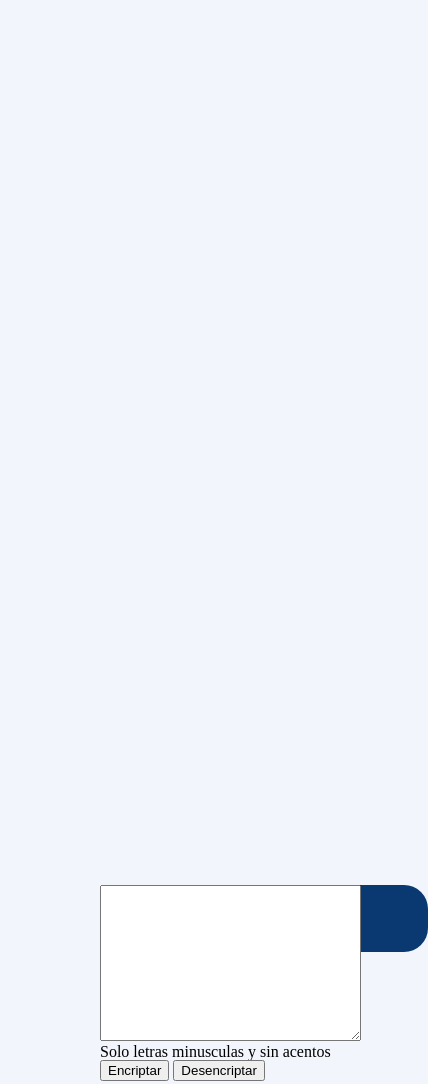
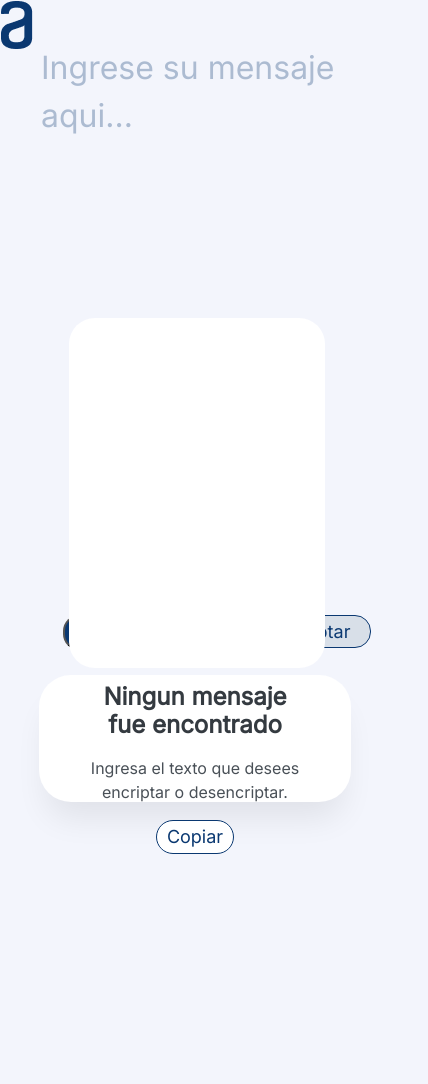
Before and after one commit to J0D0NE/encriptador-de-texto, a plain HTML site: page index.html in a window 390 px wide. Shown: the top 1084 px of the page, 428 px wide, since content can reach past the window. After the commit the page ends 855 px from the top, so only its background shows below. Drawn offline with Linux system fonts and the light colour scheme.

Commit message:
botones y js agregados

```diff
--- a/index.html
+++ b/index.html
@@ -5,25 +5,26 @@
     <head>
         <meta charset="UTF-8">
         <meta http-equiv="X-UA-Compatible" content="IE=edge" />
-        <meta name="viewport" content="width=device-width, initial scale=1.0" />
+        <meta name="viewport" content="width=device-width"/>
         <title>Encriptador</title>
         <link rel="stylesheet" href="reset.css">
         <link rel="stylesheet" href="style.css">
+        <link href="https://fonts.googleapis.com/css2?family=Inter&display=swap" rel="stylesheet">
+
     </head>
     <body>
-        <div class="container">
+        <main class="container">
+            <header>
+                <img class="logo-alura" img src="vector.png">
+            </header>
+
             <div class="encriptar">
-                <textarea name="texto"
-                    class="texto"
-                    id="texto"
-                    cols="30"
-                    rows="10"
-                    placeholder="Ingresa el texto aqui.">
-                </textarea>
+                <textarea name="texto" class="texto" id="texto" cols="30" rows="10" placeholder="Ingrese su mensaje aqui..."></textarea>
 
                 <div class="terminos">
-                    <p>Solo letras minusculas y sin acentos</p>
+                    <p>&#42; Solo letras minúsculas y sin acentos</p>
                 </div>
+
                 <div class="botones">
                     <button class="b_encriptar" type="button" onclick="encriptar()">
                         Encriptar
@@ -34,22 +35,16 @@
                 </div>
             </div>
             <div class="encriptado">
-                <img class="i_referencial" src="" alt="">
                 <div class="mensaje-encriptado" id="mensaje-encriptado">
-                    <h2 class="titulo-mensaje">Ningun mensaje encontrado</h2>
-                    <p class="parrafo">Ingresa el texto para encriptar o desencriptar</p>
-                    <textarea name="mensaje"
-                        id="mensaje"
-                        cols="30"
-                        rows="10"
-                        class="mensaje">
-                    </textarea>
+                    <h2 class="titulo-mensaje" id="titulo-mensaje">Ningun mensaje fue encontrado</h2>
+                    <p class="parrafo" id="parrafo">Ingresa el texto que desees encriptar o desencriptar.</p>
+                    <textarea class="caja-mensaje" name="mensaje" id="mensaje" class="mensaje" cols="30" rows="10"></textarea>
                     <button class="copiar" type="button" onclick="copiar()">
                         Copiar
                     </button>
                 </div>
             </div>
-        </div>
+        </main>
     </body>
     <script src="index.js"></script>
 
--- a/index.js
+++ b/index.js
@@ -0,0 +1,39 @@
+function encriptar() {
+    let texto = document.getElementById("texto").value;
+
+    let textocifrado = texto
+        .replace(/e/gi, "enter")
+        .replace(/i/gi, "imes")
+        .replace(/a/gi, "ai")
+        .replace(/o/gi, "ober")
+        .replace(/u/gi, "ufat");
+
+  if (document.getElementById("texto").value.lenght !=0) {
+        document.getElementById("mensaje").value = textocifrado;
+     document.getElementById("titulo-mensaje").textContent = "Mensaje encriptado"
+        document.getElementById("parrafo").textContent = "";
+  }
+
+
+}
+
+
+function desencriptar() {
+    let texto = document.getElementById("texto").value;
+
+    let textocifrado = texto
+        .replace(/enter/gi, "e")
+        .replace(/imes/gi, "i")
+        .replace(/ai/gi, "a")
+        .replace(/ober/gi, "o")
+        .replace(/ufat/gi, "u");
+
+    if (document.getElementById("texto").value.lenght !=0) {
+    document.getElementById("mensaje").value = texto;
+    document.getElementById("titulo-mensaje").textContent = "Mensaje desencriptado"
+    document.getElementById("parrafo").textContent = "";
+  }
+}
+
+
+function copiar()
--- a/style.css
+++ b/style.css
@@ -1,62 +1,277 @@
+body{
+    background:#F3F5FC;
+}
+.container{
 
-body{
-
-    background-color:#F3F5FC;
+    background:#F3F5FC;
 }
 
-.logo{
-    width: 120px; ;
-    height: 48px;
+.logo-alura{
+    background: #F3F5FC;
+    padding: 2%;
+
+}
+
+.texto{
     position: absolute;
-    margin: 40px 84px 936px;
+    width: 500px;
+    height: 148px;
+    left: 240px;
+    top: 168px;
+    border: none;
+    resize: none;
+    font-family: 'Inter', sans-serif;
+    font-style: normal;
+    font-weight: 400;
+    font-size: 32px;
+    line-height: 150%;
+    background-color: #F3F5FC;
+    color: #0a3871;
 
+}
+
+.texto::placeholder{
+    color: #0a3871;
+    opacity: 30%;
+}
+
+.texto:focus,
+texto:active{
+    border: none;
+    outline: none;
+
+}
+
+.terminos{
+    padding: 24px;
+   position: absolute;
+    width: 80%;
+    left: 12%;
+    top: 75%;
+}
+
+.terminos p{
+   padding: 20px;
+   position: relative;
+   width: 40%;
+   height: 18px;
 
 
 }
 
+.terminos p {
+    font-family: 'Inter', sans-serif;
+    font-style: normal;
+    font-weight: 400;
+    font-size: 12px;
+    line-height: 150%;
+    color: #495057;
+    opacity: 0.8;
+    flex: none;
+    order: 1;
+    flex-grow: 0;
+}
 
+.botones{
+    display: flex;
+    flex-direction: row;
+    align-items: flex-start;
+    padding: 24px;
+    gap: 8px;
+   position: absolute;
+    width: 80%;
+    left: 12%;
+    top: 85%;
+}
 
+.b_encriptar{
+align-items: center;
+justify-content: center;
+padding: 2%;
+gap: 8px;
+width: 25%;
+background-color: #0a3871;
+border-radius: 24px;
+font-size: 18px;
+line-height: 19px;
+text-align: center;
+color: #ffff
+;
+}
 
-.textarea{
+.b_encriptar:hover,
+.b_desencriptar:hover,
+.copiar:hover{
+    margin: 0.3%;
+    width: 24%;
+    padding: 1.8%;
+    transition: 400ms;
+
+}
+
+.b_desencriptar{
+    box-sizing: border-box;
+    display: flex;
+    flex-direction: row;
+    align-items: flex-start;
+    justify-content: center;
+    padding: 2%;
+    gap: 8px;
+    width: 25%;
+    background: #d8dfe8;
+    border: 1px solid #0a3871;
+    border-radius: 24px;
+    font-family: 'Inter', sans-serif;
+    font-size: 18px;
+    line-height: 19px;
+    text-align: center;
+    color: #0a3871;
+}
+
+.copiar{
+    box-sizing: border-box;
+    flex-direction: row;
+    align-items: flex-start;
+    justify-content: center;
+    padding: 2%;
+    gap: 8px;
+    width: 25%;
+    background: #FFFFFF;
+    border: 1px solid #0a3871;
+    border-radius: 32px;
+    font-family: 'Inter', sans-serif;
+    font-size: 18px;
+    line-height: 19px;
+    text-align: center;
+    color: #0a3871;
+}
+
+.encriptado{
+    display: flex;
+    justify-content: center;
     position: absolute;
-    width: 577px ;
-    height: 48px;
-    margin: 158px 623px 808px 240px ;
+    width:30%;
+    height:90%;
+    left:60%;
+    top:5%;
+    background: #FFFFFF;
+    box-shadow:0px 24px 32px -8px rgba(0, 0, 0, 0.08);
+    border-radius: 32px;
+}
+
+.mensaje-encriptado{
+    display: flex;
+    flex-direction: column;
+    align-items: center;
+    justify-content: center;
+    padding: 1px;
+    gap: 16px;
+    position: absolute;
+    width: 100%;
+    top: 65%;
+    text-align: center;
+}
+
+.mensaje-encriptado h2{
+    width: 60%;
+    font-family: 'Inter', sans-serif;
+    font-style: normal;
+    font-weight: 700;
+    font-size: 24px;
+    line-height: 120%;
+    text-align: center;
+    color: #343a40;
+
+}
+
+.mensaje-encriptado p{
+    width: 80%;
+    font-family: 'Inter', sans-serif;
+    font-style: normal;
+    font-weight: 400;
+    font-size: 16px;
+    line-height: 150%;
+    text-align: center;
+    color: #495057;
+}
+
+.caja-mensaje{
+    justify-content: center;
+    position: absolute;
+    border: none;
     resize: none;
-    background: #E5E5E5;
-    font-family: 'Inter';
+    width:80%;
+    height:200%;
+    left:10%;
+    top:-210%;
+    background: #FFFFFF;
+    border-radius: 26px;
+
+}
+
+.caja-mensaje{
+    font-family: 'Inter', sans-serif;
     font-style: normal;
     font-weight: 400;
     font-size: 32px;
     line-height: 150%;
-    color:#0a3871;
-
+    color: #0a3871;
 }
 
-.encriptar{
-    margin: 885px  100px   ;
-    width: 328px;
-    height: 67px;
-    background: #0a3871;
-    border-radius: 24px;
-    flex: none;
-    order: 0;
-    flex-grow: 0;
+/*responsive design*/
 
-    font-size: 16px;
+@media screen and (max-width: 57.5em) {
+    .container {
+        display: flex;
+        flex-direction: row;
+    }
+    .encriptado{
+        width: 100%;
+    }
+    .texto{
+        width: 80%;
+        height: 60%;
+        left: 10%;
+        top: 5%;
+    }
+    .terminos{
+        width: 80%;
+        left: 10%;
+        top: 67%;
+    }
+    .terminos{
+        font-size: 16px;
+    }
+    .botones{
+        width: 80%;
+        left: 10%;
+        top: 70%;
+    }
+    .b_encriptar,
+    .b_desencriptar {
+        width: 48%;
+        border-radius: 16px;
+    }
+    .b_encriptar:hover,
+    .b_desencriptar:hover{
+        margin: 0.3%;
+        width: 47.5%;
+        padding: 1.8%;
+    }
+    .encriptado{
+        width: 80%;
+        height: 15%;
+        left: 10%;
+        top: 80%;
+    }
+    .mensaje-encriptado{
+        width: 100%;
+        top: 5%;
 
-
-
-
+    }
+    .i_referencial{
+       top: 0%;
+       display: none;
+       visibility: hidden;
+    }
 }
-
-.desencriptar{
-    width: 328px;
-    height: 67px;
-    background: #d8dfe8;
-    border-radius: 24px;
-    border: 2px solid #0a3871;
-    flex: none;
-    order: 1;
-    flex-grow: 0;
-}
```
Also changed, not shown: Muñeco.png (added), vector-i.png (added), 1 other file.
